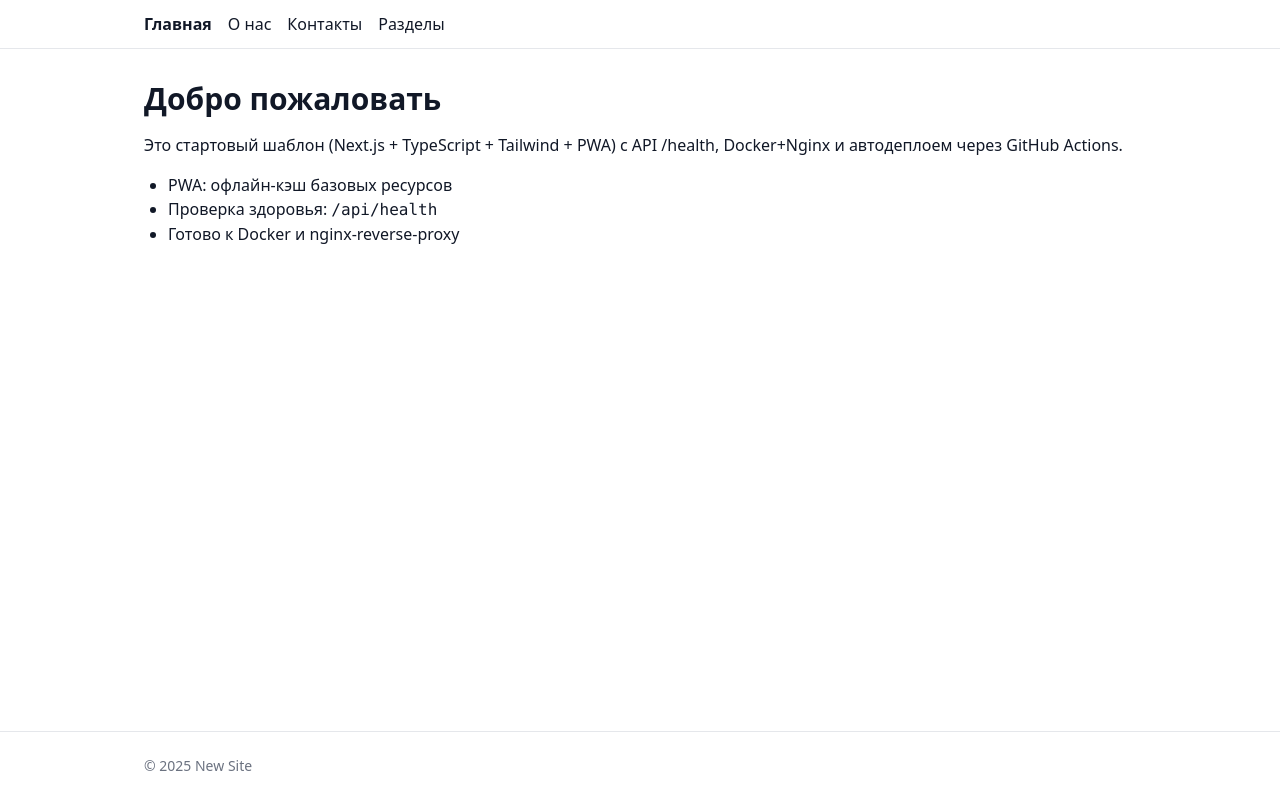
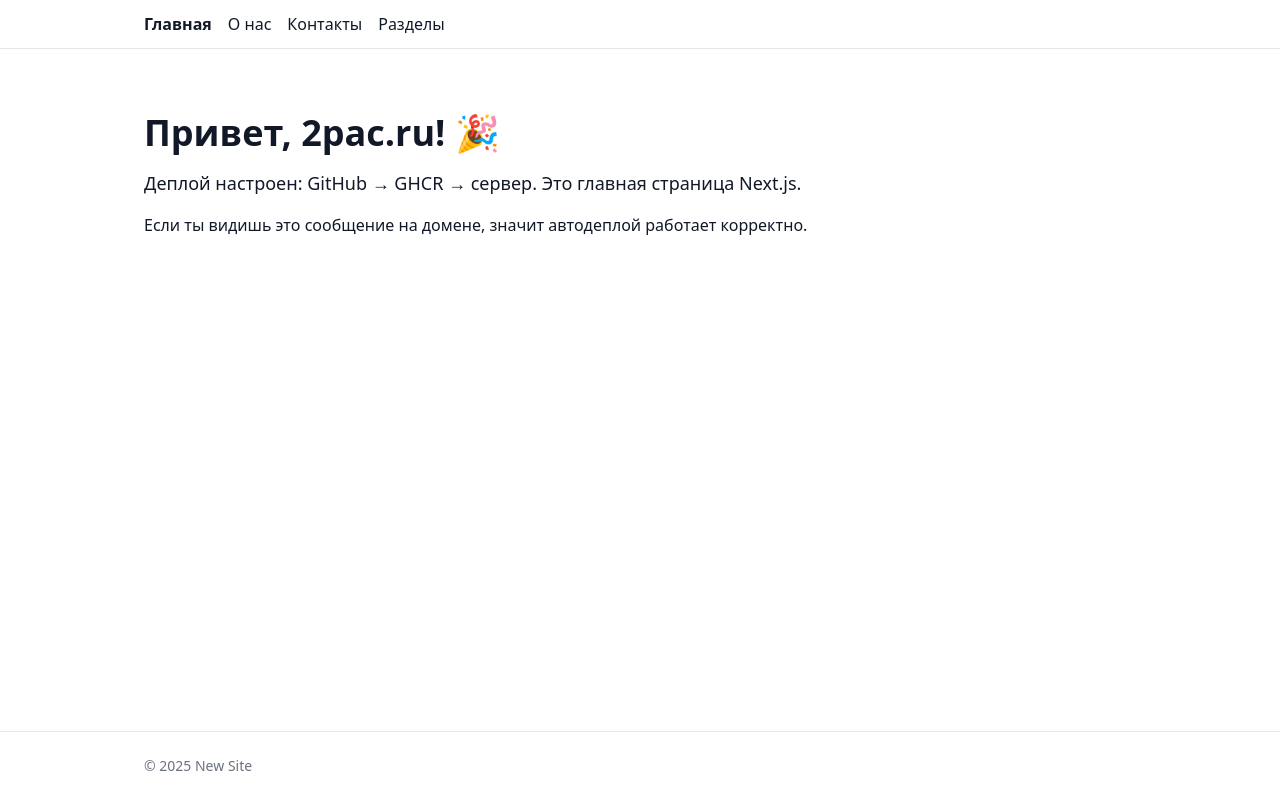
Before and after one commit to Tisat83/2pac, a Next.js app: page / in a window 1280 px wide. Built offline with nearby package versions, Linux system fonts and the light colour scheme.

Commit message:
feat: приветствие на главной

```diff
--- a/app/page.tsx
+++ b/app/page.tsx
@@ -1,13 +1,9 @@
 export default function Page() {
   return (
-    <section className="space-y-4">
-      <h1 className="text-3xl font-bold">Добро пожаловать</h1>
-      <p>Это стартовый шаблон (Next.js + TypeScript + Tailwind + PWA) с API /health, Docker+Nginx и автодеплоем через GitHub Actions.</p>
-      <ul className="list-disc pl-6">
-        <li>PWA: офлайн-кэш базовых ресурсов</li>
-        <li>Проверка здоровья: <code>/api/health</code></li>
-        <li>Готово к Docker и nginx‑reverse‑proxy</li>
-      </ul>
+    <section className="space-y-4 py-8">
+      <h1 className="text-4xl font-bold">Привет, 2pac.ru! 🎉</h1>
+      <p className="text-lg">Деплой настроен: GitHub → GHCR → сервер. Это главная страница Next.js.</p>
+      <p>Если ты видишь это сообщение на домене, значит автодеплой работает корректно.</p>
     </section>
   );
 }
```
